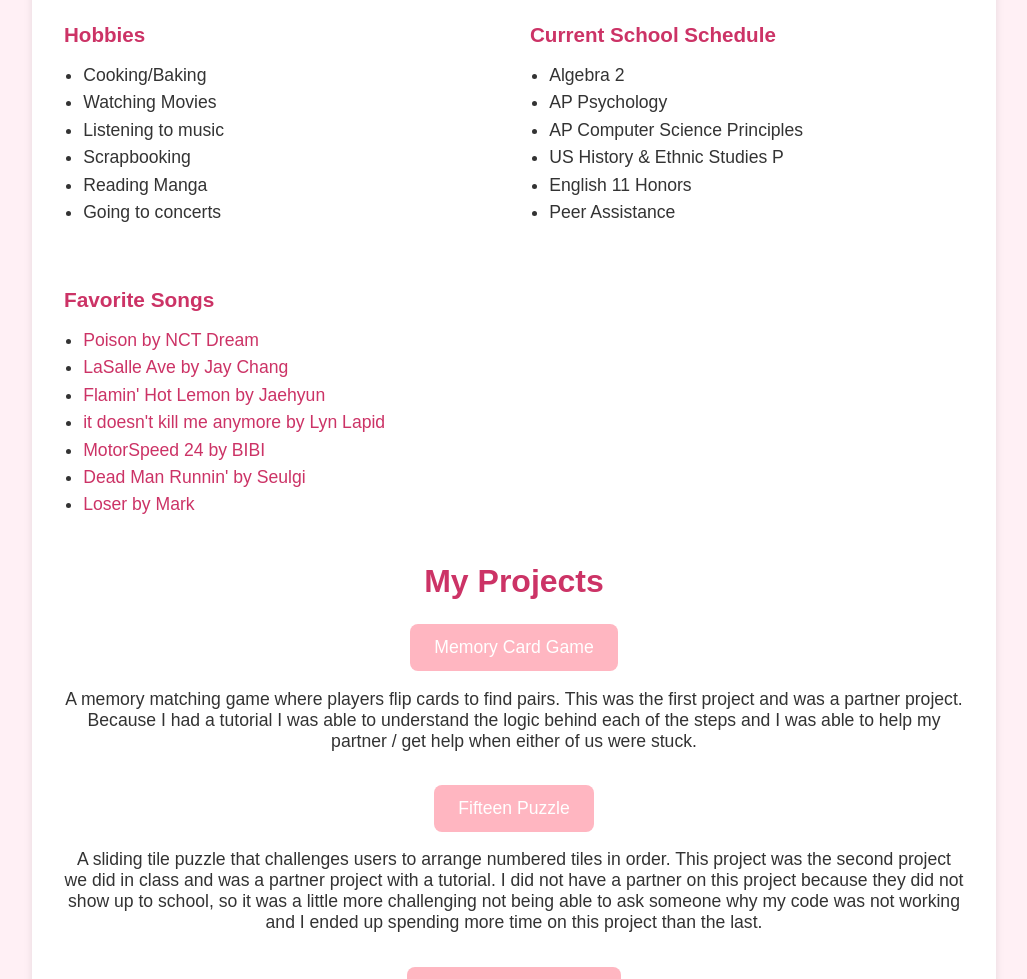
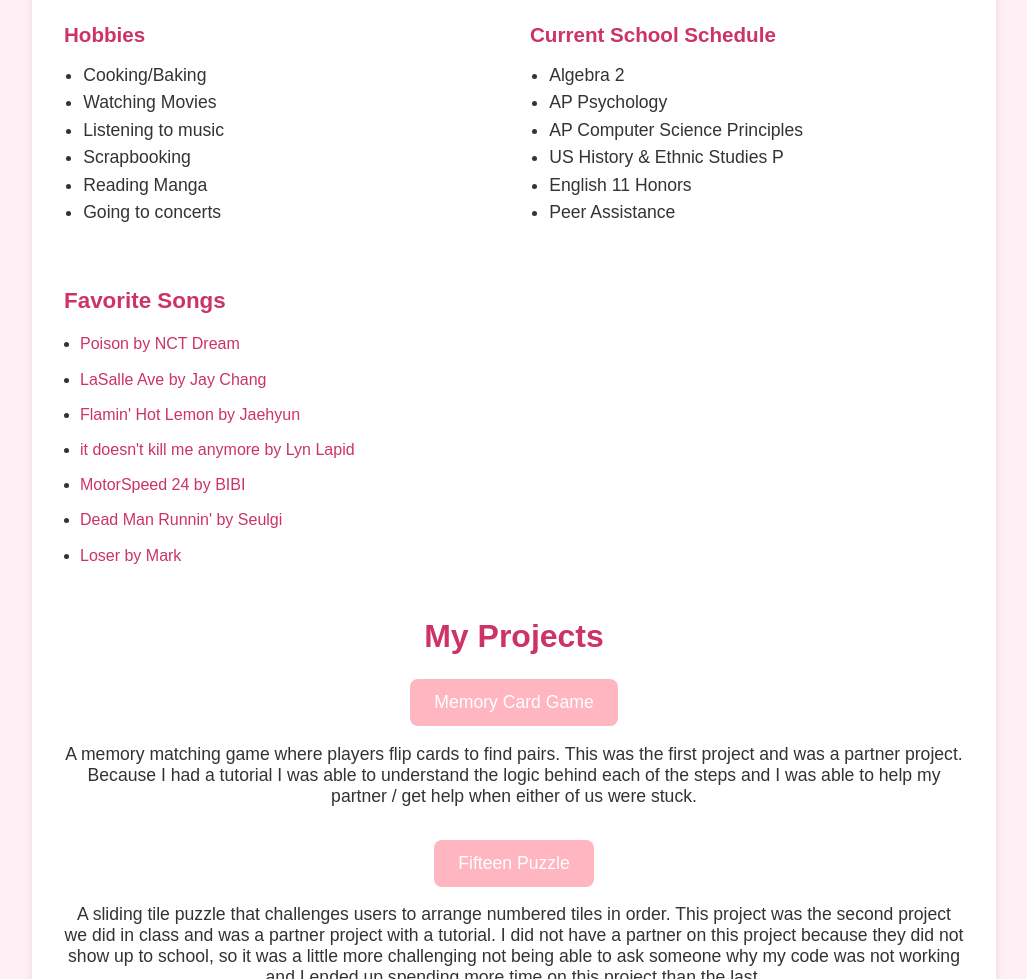
Before and after one commit to zeranecatamco/Student-Webpages, a plain HTML site: page 3rd-period/chloe-a/index.html in a window 1280 px wide. Shown: the part 729-1708 px from the top of the page, without its empty margins (126-1153 px from the left). Drawn offline with Linux system fonts and the light colour scheme.

Commit message:
Update style.css

```diff
--- a/3rd-period/chloe-a/style.css
+++ b/3rd-period/chloe-a/style.css
@@ -28,7 +28,9 @@ main {
   font-size: 2rem;
   color: #cc3366;
   margin-bottom: 1rem;
+  text-align: center;
 }
+
 
 .about p {
   margin-bottom: 2rem;
@@ -95,19 +97,20 @@ main {
 }
 
 .songs h2 {
-  font-size: 1.3rem;
+  font-size: 1.4rem;
   color: #cc3366;
   margin-bottom: 1rem;
 }
 
 .songs ul {
-  padding-left: 1.2rem;
+  padding-left: 1rem;
+  font-size: 1rem;
+  line-height: 1.8;
 }
 
 .songs li {
   margin-bottom: 0.4rem;
 }
-
 
 .songs a {
   color: #cc3366;
```
